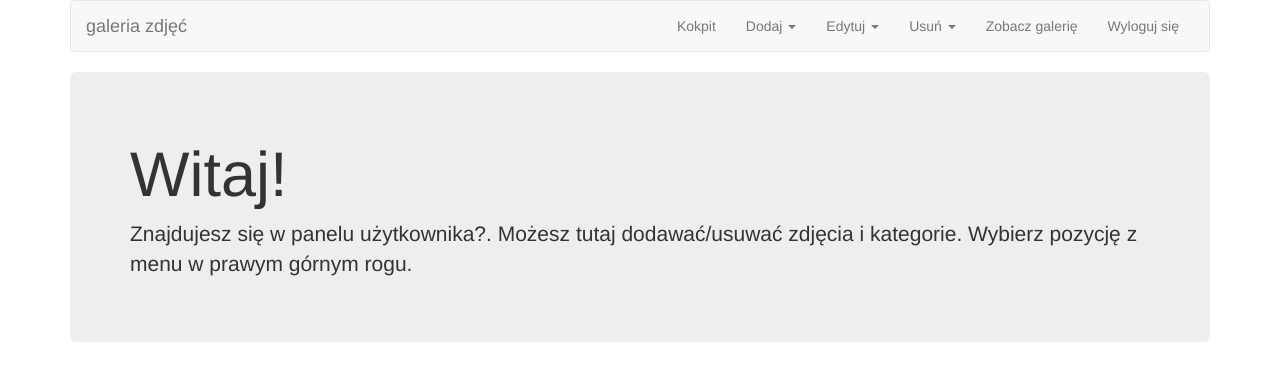
After one commit to trak2016/galeria-zdjec-BB, a PHP site: page /kokpit.php in a window 1280 px wide. The commit adds this page. Shown: the top 381 px of the page. Run offline with PHP 8.4, Linux system fonts and the light colour scheme; the visitor is signed in with stand-in values (Sample User, id 1); tables that the repository leaves empty or names only in its code hold one stand-in row (values such as "Sample post"); some libraries are stand-ins or nearby versions.

Commit message:
dodano kokpit oraz dodano mozliwosc wylogowania się

```diff
--- a/index.php
+++ b/index.php
@@ -1,4 +1,5 @@
 <?php include('naglowek.php'); ?>
+<?php include('navbar.php'); ?>
 <div id="kontent">
 	Treść strony głównej
 </div>
--- /dev/null
+++ b/kokpit.php
@@ -0,0 +1,25 @@
+<?php
+include_once 'dbconfig.php';
+if(!$user->is_loggedin())
+{
+	$user->redirect('index.php');
+}
+$user_id = $_SESSION['user_session'];
+$stmt = $DB_con->prepare("SELECT * FROM users WHERE user_id=:user_id");
+$stmt->execute(array(":user_id"=>$user_id));
+$userRow=$stmt->fetch(PDO::FETCH_ASSOC);
+?>
+<?php include('naglowek.php'); ?>
+<?php include('navbar2.php'); ?>
+
+
+ <div class="jumbotron">
+	<h1>Witaj!</h1>
+		<p>Znajdujesz się w panelu użytkownika?. Możesz tutaj dodawać/usuwać zdjęcia i kategorie. Wybierz pozycję z menu w prawym górnym rogu.</p>
+ </div>
+
+
+</div>
+
+</body>
+</html>
--- a/naglowek.php
+++ b/naglowek.php
@@ -16,27 +16,3 @@
 
 <body>
 <div class="container">
-
-<nav class="navbar navbar-default" role="navigation">
-<div class="container-fluid">
-
-<div class="navbar-header">
-<button type="button" class="navbar-toggle collapsed" data-toggle="collapse" data-target="#navbar" aria-expanded="false" aria-controls="navbar">
-	<span class="sr-only">Toggle navigation</span>
-	<span class="icon-bar"></span>
-	<span class="icon-bar"></span>
-	<span class="icon-bar"></span>
-</button>
-
-<a class="navbar-brand" href="index.php">Galeria zdjęć</a>
-</div>
-
-<div id="navbar" class="navbar-collapse collapse">
-<ul class="nav navbar-nav navbar-right">
-	<li><a href="#">Zobacz galeria</a></li>
-	<li><a href="zaloguj.php">Zaloguj się</a></li>
-	<li><a href="zarejestruj.php">Zarejestruj się</a></li>
-</ul>
-</div><!--/.nav-collapse -->
-</div><!--/.container-fluid -->
-</nav>
--- /dev/null
+++ b/navbar2.php
@@ -0,0 +1,46 @@
+<nav class="navbar navbar-default" role="navigation">
+<div class="container-fluid">
+
+<div class="navbar-header">
+<button type="button" class="navbar-toggle collapsed" data-toggle="collapse" data-target="#navbar" aria-expanded="false" aria-controls="navbar">
+	<span class="sr-only">Toggle navigation</span>
+	<span class="icon-bar"></span>
+	<span class="icon-bar"></span>
+	<span class="icon-bar"></span>
+</button>
+
+<a class="navbar-brand" href="kokpit.php">galeria zdjęć</a>
+</div>
+
+<div id="navbar" class="navbar-collapse collapse">
+<ul class="nav navbar-nav navbar-right">
+	<li><a href="kokpit.php">Kokpit</a></li>
+
+    <li class="dropdown">
+    <a href="#" class="dropdown-toggle" data-toggle="dropdown" role="button" aria-expanded="false">Dodaj <span class="caret"></span></a>
+    	<ul class="dropdown-menu" role="menu">
+    		<li><a href="#">Dodaj zdjęcia</a></li>
+    		<li><a href="#">Dodaj kategorię</a></li>
+    	</ul>
+    </li>
+
+	<li class="dropdown">
+    <a href="#" class="dropdown-toggle" data-toggle="dropdown" role="button" aria-expanded="false">Edytuj <span class="caret"></span></a>
+    	<ul class="dropdown-menu" role="menu">
+    		<li><a href="#">Edytuj zdjęcia</a></li>
+    	</ul>
+    </li>
+
+    <li class="dropdown">
+    <a href="#" class="dropdown-toggle" data-toggle="dropdown" role="button" aria-expanded="false">Usuń <span class="caret"></span></a>
+    	<ul class="dropdown-menu" role="menu">
+    		<li><a href="#">Usuń kategorię</a></li>
+    	</ul>
+    </li>
+
+    <li><a href="#">Zobacz galerię</a></li>
+	<li><a href="wyloguj.php?logout=true">Wyloguj się</a></li>
+    </ul>
+</div><!--/.nav-collapse -->
+</div><!--/.container-fluid -->
+</nav>
--- a/zaloguj.php
+++ b/zaloguj.php
@@ -3,7 +3,7 @@ require_once 'dbconfig.php';
 
 if($user->is_loggedin()!="")
 {
-	$user->redirect('home.php');
+	$user->redirect('kokpit.php');
 }
 
 if(isset($_POST['btn-login']))
@@ -14,7 +14,7 @@ if(isset($_POST['btn-login']))
 
 	if($user->login($uname,$umail,$upass))
 	{
-		$user->redirect('home.php');
+		$user->redirect('kokpit.php');
 	}
 	else
 	{
@@ -24,6 +24,7 @@ if(isset($_POST['btn-login']))
 ?>
 
 <?php include('naglowek.php'); ?>
+<?php include('navbar.php'); ?>
 <div class="page-header">
 		<div class="form-container">
         <form method="post">
--- a/zarejestruj.php
+++ b/zarejestruj.php
@@ -23,6 +23,7 @@ if(isset($_POST['btn-login']))
 }
 ?>
 <?php include('naglowek.php'); ?>
+<?php include('navbar.php'); ?>
 
 <div class="page-header">
 		<div class="form-container">
```
Also changed, not shown: navbar.php (added, +23 -0 lines), wyloguj.php (added, +16 -0 lines).
